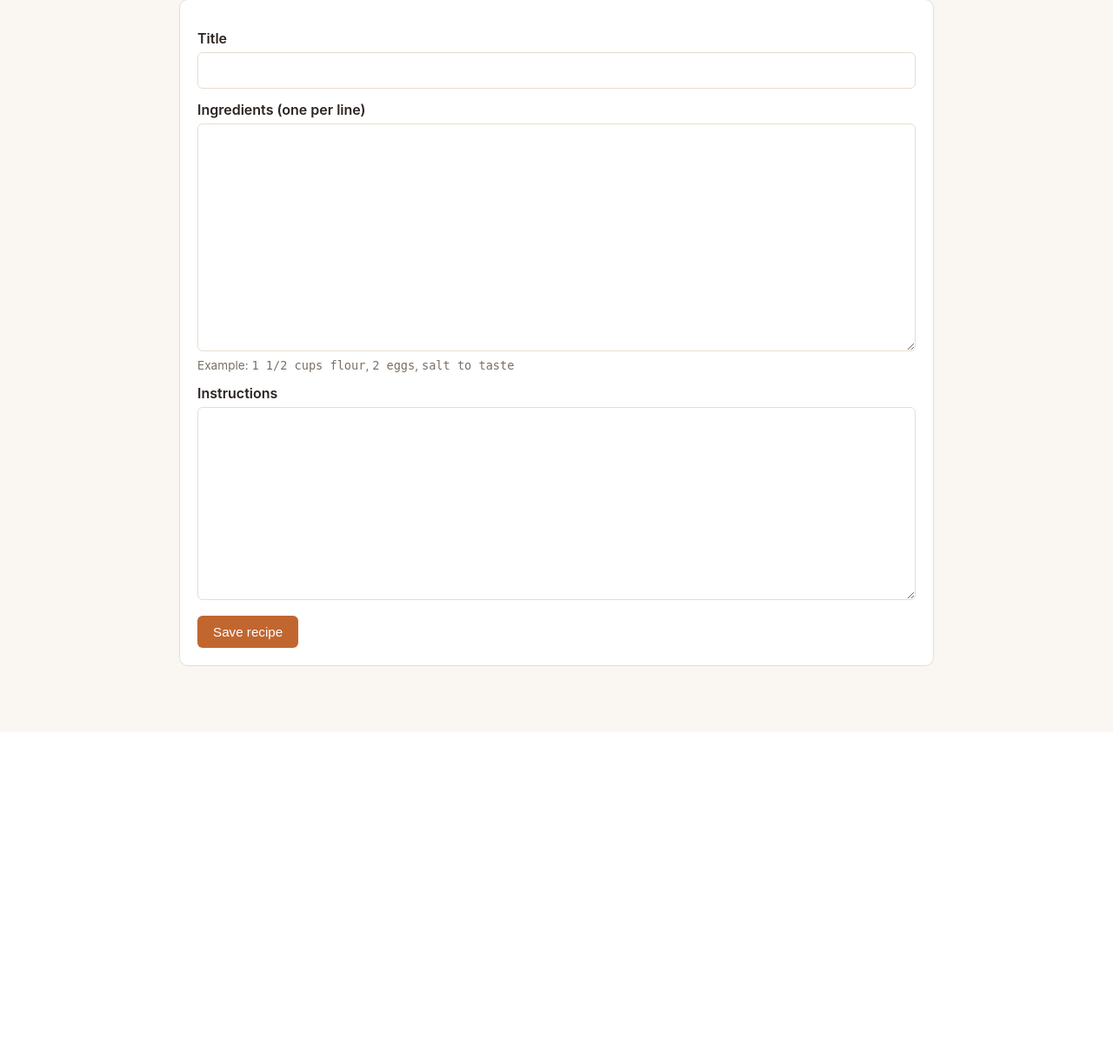
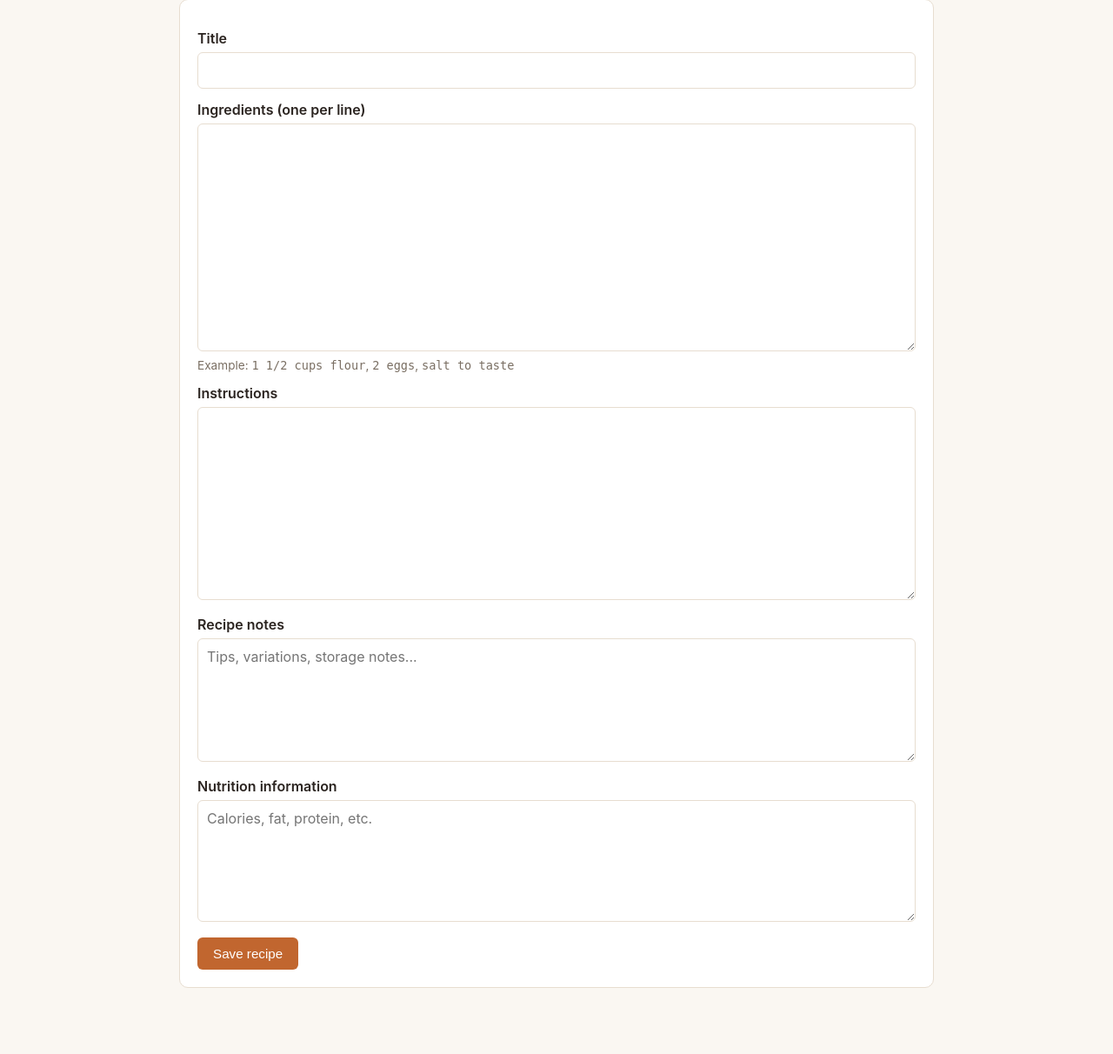
Before and after one commit to geraldinebkelly/pantry-chef, a Flask app: page /recipes/new in a window 1280 px wide. Shown: the part 135-1347 px from the top of the page at 87% size. Before the commit the page ends 977 px from the top, so only its background shows below. Run offline with Flask 3, Linux system fonts and the light colour scheme.

Commit message:
Add recipe notes, nutrition info, and photo extraction
Parses "Recipe Notes" and "Nutrition Facts/Information" sections from
imported PDFs alongside ingredients/instructions, and extracts embedded
photos (filtering out anything smaller than a stray icon). All three are
editable on the recipe form and shown on the recipe detail page.

Also fixes a parser bug where checkbox-glyph bullet lines and bare
section subheadings in WP Recipe Maker style PDFs were being counted as
extra bogus ingredients, and adds import_existing.py to bulk-import PDFs
placed directly in data/pdf_uploads/ instead of uploaded via the web form.

Co-Authored-By: Claude Sonnet 5 <noreply@anthropic.com>

```diff
--- a/app.py
+++ b/app.py
@@ -1,12 +1,12 @@
 import os
 import uuid
 
-from flask import Flask, redirect, render_template, request, url_for
+from flask import Flask, redirect, render_template, request, send_from_directory, url_for
 from werkzeug.utils import secure_filename
 
-from db import DATA_DIR, get_connection, init_db
+from db import DATA_DIR, PHOTOS_DIR, get_connection, init_db, insert_draft_recipe
 from matching import normalize_name, rank_recipes
-from pdf_import import import_pdf, parse_ingredient_line
+from pdf_import import extract_photos, import_pdf, parse_ingredient_line
 
 UPLOAD_DIR = os.path.join(DATA_DIR, "pdf_uploads")
 
@@ -40,11 +40,14 @@ def save_ingredient_lines(conn, recipe_id, lines):
 def fetch_recipe_with_ingredients(conn, recipe_id):
     recipe = conn.execute("SELECT * FROM recipes WHERE id = ?", (recipe_id,)).fetchone()
     if recipe is None:
-        return None, []
+        return None, [], []
     ingredients = conn.execute(
         "SELECT * FROM ingredients WHERE recipe_id = ? ORDER BY position", (recipe_id,)
     ).fetchall()
-    return recipe, ingredients
+    photos = conn.execute(
+        "SELECT * FROM recipe_photos WHERE recipe_id = ? ORDER BY position", (recipe_id,)
+    ).fetchall()
+    return recipe, ingredients, photos
 
 
 @app.route("/")
@@ -86,19 +89,8 @@ def import_recipe():
 
                 fallback_title = os.path.splitext(safe_name)[0].replace("_", " ").title()
                 parsed = import_pdf(stored_path, fallback_title)
-
-                cur = conn.execute(
-                    "INSERT INTO recipes (title, source_pdf, instructions, is_draft) "
-                    "VALUES (?, ?, ?, 1)",
-                    (parsed["title"], safe_name, parsed["instructions"]),
-                )
-                recipe_id = cur.lastrowid
-                for pos, ing in enumerate(parsed["ingredients"]):
-                    conn.execute(
-                        "INSERT INTO ingredients (recipe_id, position, quantity, unit, name, normalized_name) "
-                        "VALUES (?, ?, ?, ?, ?, ?)",
-                        (recipe_id, pos, ing["quantity"], ing["unit"], ing["name"], ing["normalized_name"]),
-                    )
+                parsed["photos"] = extract_photos(stored_path, PHOTOS_DIR, uuid.uuid4().hex)
+                recipe_id = insert_draft_recipe(conn, parsed, safe_name)
                 imported_ids.append(recipe_id)
             conn.commit()
         finally:
@@ -129,8 +121,14 @@ def new_recipe():
         conn = get_connection()
         try:
             cur = conn.execute(
-                "INSERT INTO recipes (title, source_pdf, instructions, is_draft) VALUES (?, NULL, ?, 0)",
-                (request.form["title"].strip(), request.form.get("instructions", "").strip()),
+                "INSERT INTO recipes (title, source_pdf, instructions, notes, nutrition, is_draft) "
+                "VALUES (?, NULL, ?, ?, ?, 0)",
+                (
+                    request.form["title"].strip(),
+                    request.form.get("instructions", "").strip(),
+                    request.form.get("notes", "").strip(),
+                    request.form.get("nutrition", "").strip(),
+                ),
             )
             recipe_id = cur.lastrowid
             lines = request.form.get("ingredients", "").splitlines()
@@ -139,19 +137,35 @@ def new_recipe():
         finally:
             conn.close()
         return redirect(url_for("view_recipe", recipe_id=recipe_id))
-    return render_template("recipe_form.html", recipe=None, ingredient_text="", is_new=True)
+    return render_template("recipe_form.html", recipe=None, ingredient_text="", photos=[], is_new=True)
 
 
 @app.route("/recipes/<int:recipe_id>")
 def view_recipe(recipe_id):
     conn = get_connection()
     try:
-        recipe, ingredients = fetch_recipe_with_ingredients(conn, recipe_id)
+        recipe, ingredients, photos = fetch_recipe_with_ingredients(conn, recipe_id)
     finally:
         conn.close()
     if recipe is None:
         return redirect(url_for("list_recipes"))
-    return render_template("recipe_detail.html", recipe=recipe, ingredients=ingredients)
+    return render_template("recipe_detail.html", recipe=recipe, ingredients=ingredients, photos=photos)
+
+
+@app.route("/photos/<path:file_name>")
+def serve_photo(file_name):
+    return send_from_directory(PHOTOS_DIR, file_name)
+
+
+@app.route("/recipes/<int:recipe_id>/photos/<int:photo_id>/delete", methods=["POST"])
+def delete_photo(recipe_id, photo_id):
+    conn = get_connection()
+    try:
+        conn.execute("DELETE FROM recipe_photos WHERE id = ? AND recipe_id = ?", (photo_id, recipe_id))
+        conn.commit()
+    finally:
+        conn.close()
+    return redirect(url_for("edit_recipe", recipe_id=recipe_id))
 
 
 @app.route("/recipes/<int:recipe_id>/edit", methods=["GET", "POST"])
@@ -160,15 +174,22 @@ def edit_recipe(recipe_id):
     try:
         if request.method == "POST":
             conn.execute(
-                "UPDATE recipes SET title = ?, instructions = ?, is_draft = 0 WHERE id = ?",
-                (request.form["title"].strip(), request.form.get("instructions", "").strip(), recipe_id),
+                "UPDATE recipes SET title = ?, instructions = ?, notes = ?, nutrition = ?, is_draft = 0 "
+                "WHERE id = ?",
+                (
+                    request.form["title"].strip(),
+                    request.form.get("instructions", "").strip(),
+                    request.form.get("notes", "").strip(),
+                    request.form.get("nutrition", "").strip(),
+                    recipe_id,
+                ),
             )
             lines = request.form.get("ingredients", "").splitlines()
             save_ingredient_lines(conn, recipe_id, lines)
             conn.commit()
             return redirect(url_for("view_recipe", recipe_id=recipe_id))
 
-        recipe, ingredients = fetch_recipe_with_ingredients(conn, recipe_id)
+        recipe, ingredients, photos = fetch_recipe_with_ingredients(conn, recipe_id)
     finally:
         conn.close()
 
@@ -176,7 +197,9 @@ def edit_recipe(recipe_id):
         return redirect(url_for("list_recipes"))
 
     ingredient_text = "\n".join(ingredient_line_from_row(r) for r in ingredients)
-    return render_template("recipe_form.html", recipe=recipe, ingredient_text=ingredient_text, is_new=False)
+    return render_template(
+        "recipe_form.html", recipe=recipe, ingredient_text=ingredient_text, photos=photos, is_new=False
+    )
 
 
 @app.route("/recipes/<int:recipe_id>/delete", methods=["POST"])
@@ -259,7 +282,7 @@ def shopping_list():
         groups = []
         seen_names = {}
         for recipe_id in recipe_ids:
-            recipe, ingredients = fetch_recipe_with_ingredients(conn, recipe_id)
+            recipe, ingredients, _photos = fetch_recipe_with_ingredients(conn, recipe_id)
             if recipe is None:
                 continue
             missing = [i for i in ingredients if i["normalized_name"] not in pantry_set]
--- a/db.py
+++ b/db.py
@@ -4,6 +4,14 @@ import sqlite3
 BASE_DIR = os.path.dirname(os.path.abspath(__file__))
 DATA_DIR = os.path.join(BASE_DIR, "data")
 DB_PATH = os.path.join(DATA_DIR, "recipes.db")
+PHOTOS_DIR = os.path.join(DATA_DIR, "photos")
+
+# Columns added after the initial schema - kept here so an existing
+# database (created before a column existed) gets it added in place.
+_RECIPE_COLUMN_ADDITIONS = {
+    "notes": "TEXT DEFAULT ''",
+    "nutrition": "TEXT DEFAULT ''",
+}
 
 SCHEMA = """
 CREATE TABLE IF NOT EXISTS recipes (
@@ -11,8 +19,17 @@ CREATE TABLE IF NOT EXISTS recipes (
     title TEXT NOT NULL,
     source_pdf TEXT,
     instructions TEXT,
+    notes TEXT DEFAULT '',
+    nutrition TEXT DEFAULT '',
     is_draft INTEGER NOT NULL DEFAULT 0,
     created_at TEXT NOT NULL DEFAULT (datetime('now'))
+);
+
+CREATE TABLE IF NOT EXISTS recipe_photos (
+    id INTEGER PRIMARY KEY AUTOINCREMENT,
+    recipe_id INTEGER NOT NULL REFERENCES recipes(id) ON DELETE CASCADE,
+    file_name TEXT NOT NULL,
+    position INTEGER NOT NULL DEFAULT 0
 );
 
 CREATE TABLE IF NOT EXISTS ingredients (
@@ -45,6 +62,33 @@ def init_db():
     conn = get_connection()
     try:
         conn.executescript(SCHEMA)
+        existing_columns = {row["name"] for row in conn.execute("PRAGMA table_info(recipes)")}
+        for column, definition in _RECIPE_COLUMN_ADDITIONS.items():
+            if column not in existing_columns:
+                conn.execute(f"ALTER TABLE recipes ADD COLUMN {column} {definition}")
         conn.commit()
     finally:
         conn.close()
+
+
+def insert_draft_recipe(conn, parsed: dict, source_pdf: str) -> int:
+    """Insert a freshly-parsed PDF recipe as a draft, including any photos
+    found in the PDF. Returns the new recipe id."""
+    cur = conn.execute(
+        "INSERT INTO recipes (title, source_pdf, instructions, notes, nutrition, is_draft) "
+        "VALUES (?, ?, ?, ?, ?, 1)",
+        (parsed["title"], source_pdf, parsed["instructions"], parsed.get("notes", ""), parsed.get("nutrition", "")),
+    )
+    recipe_id = cur.lastrowid
+    for pos, ing in enumerate(parsed["ingredients"]):
+        conn.execute(
+            "INSERT INTO ingredients (recipe_id, position, quantity, unit, name, normalized_name) "
+            "VALUES (?, ?, ?, ?, ?, ?)",
+            (recipe_id, pos, ing["quantity"], ing["unit"], ing["name"], ing["normalized_name"]),
+        )
+    for pos, file_name in enumerate(parsed.get("photos", [])):
+        conn.execute(
+            "INSERT INTO recipe_photos (recipe_id, file_name, position) VALUES (?, ?, ?)",
+            (recipe_id, file_name, pos),
+        )
+    return recipe_id
--- a/matching.py
+++ b/matching.py
@@ -15,6 +15,7 @@ def normalize_name(raw_name: str) -> str:
     so pantry items and recipe ingredients line up.
     """
     name = raw_name.lower()
+    name = name.split(",")[0]  # drop trailing prep notes: "bacon, chopped" -> "bacon"
     name = re.sub(r"\([^)]*\)", " ", name)  # drop "(diced)" style notes
     name = re.sub(r"[^a-z\s]", " ", name)
     name = re.sub(r"\s+", " ", name).strip()
--- a/static/style.css
+++ b/static/style.css
@@ -110,6 +110,23 @@ ul.plain li { padding: 4px 0; }
 .checkbox-row { display: flex; align-items: center; gap: 8px; padding: 4px 0; }
 .checkbox-row input { width: auto; }
 
+.photo-grid {
+  display: grid;
+  grid-template-columns: repeat(auto-fill, minmax(160px, 1fr));
+  gap: 12px;
+  margin-bottom: 16px;
+}
+.photo-grid img {
+  width: 100%;
+  aspect-ratio: 1 / 1;
+  object-fit: cover;
+  border-radius: 8px;
+  border: 1px solid var(--border);
+  display: block;
+}
+.photo-item form { margin-top: 6px; }
+.photo-item button { margin-top: 0; padding: 4px 10px; font-size: 0.8rem; }
+
 @media print {
   .topbar, .no-print { display: none; }
 }
--- a/templates/recipe_form.html
+++ b/templates/recipe_form.html
@@ -8,6 +8,23 @@
   <p>This was auto-parsed from <strong>{{ recipe['source_pdf'] }}</strong>. Check that the
   ingredients below look right (one per line, e.g. <code>2 cups flour</code>) and fix
   anything the parser got wrong. Saving will mark it as a confirmed recipe.</p>
+</div>
+{% endif %}
+
+{% if photos %}
+<div class="card">
+  <h2>Photos</h2>
+  <div class="photo-grid">
+    {% for photo in photos %}
+    <div class="photo-item">
+      <img src="{{ url_for('serve_photo', file_name=photo['file_name']) }}" alt="Recipe photo">
+      <form method="post" action="{{ url_for('delete_photo', recipe_id=recipe['id'], photo_id=photo['id']) }}"
+            onsubmit="return confirm('Remove this photo?');">
+        <button type="submit" class="btn-danger">Remove</button>
+      </form>
+    </div>
+    {% endfor %}
+  </div>
 </div>
 {% endif %}
 
@@ -23,6 +40,12 @@
   <label for="instructions">Instructions</label>
   <textarea id="instructions" name="instructions" rows="10">{{ recipe['instructions'] if recipe else '' }}</textarea>
 
+  <label for="notes">Recipe notes</label>
+  <textarea id="notes" name="notes" rows="6" placeholder="Tips, variations, storage notes...">{{ recipe['notes'] if recipe else '' }}</textarea>
+
+  <label for="nutrition">Nutrition information</label>
+  <textarea id="nutrition" name="nutrition" rows="4" placeholder="Calories, fat, protein, etc.">{{ recipe['nutrition'] if recipe else '' }}</textarea>
+
   <button type="submit">Save recipe</button>
 </form>
 </div>
```
Also changed, not shown: import_existing.py (added, +43 -0 lines), pdf_import.py (+81 -3 lines), templates/recipe_detail.html (+22 -0 lines), 2 other files.
